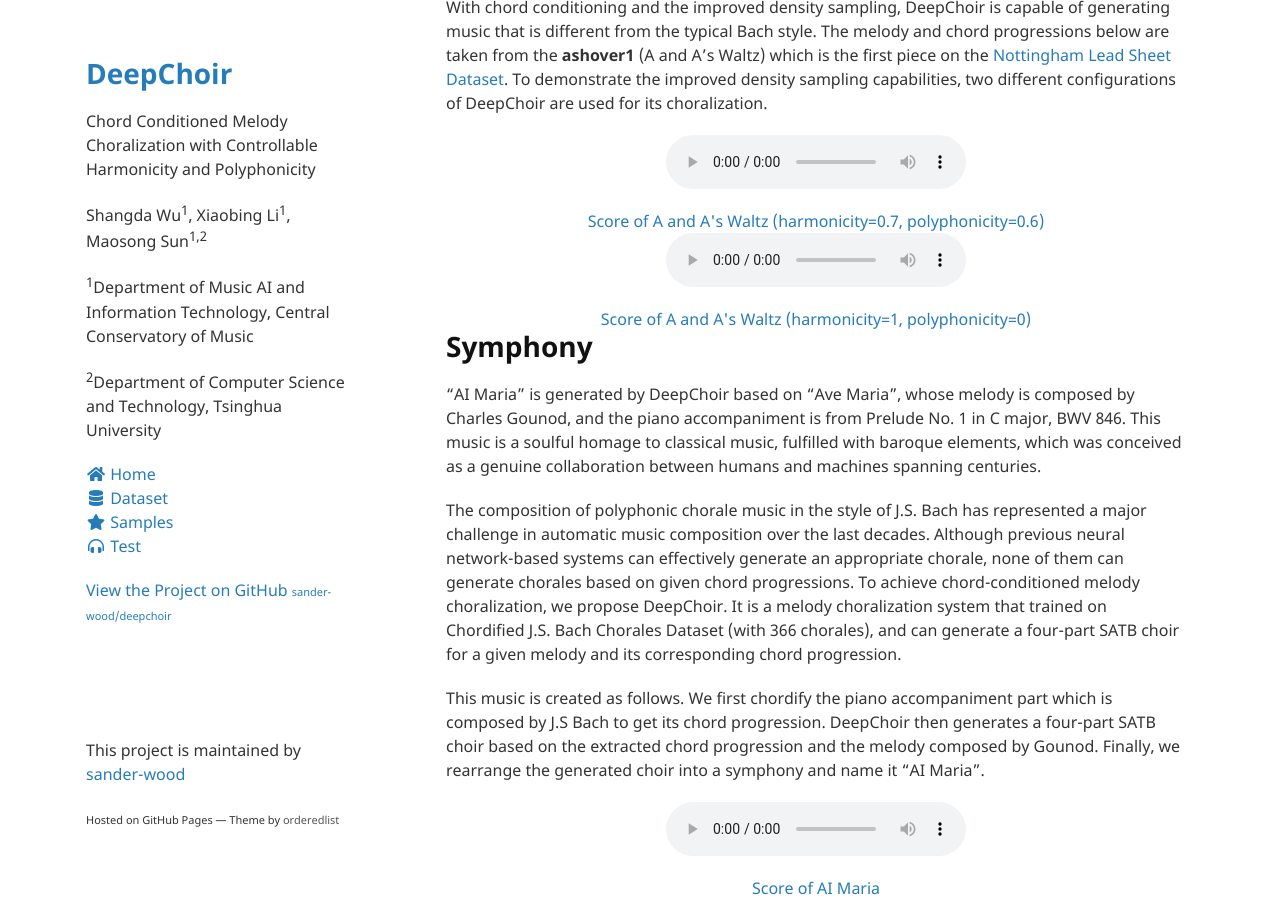
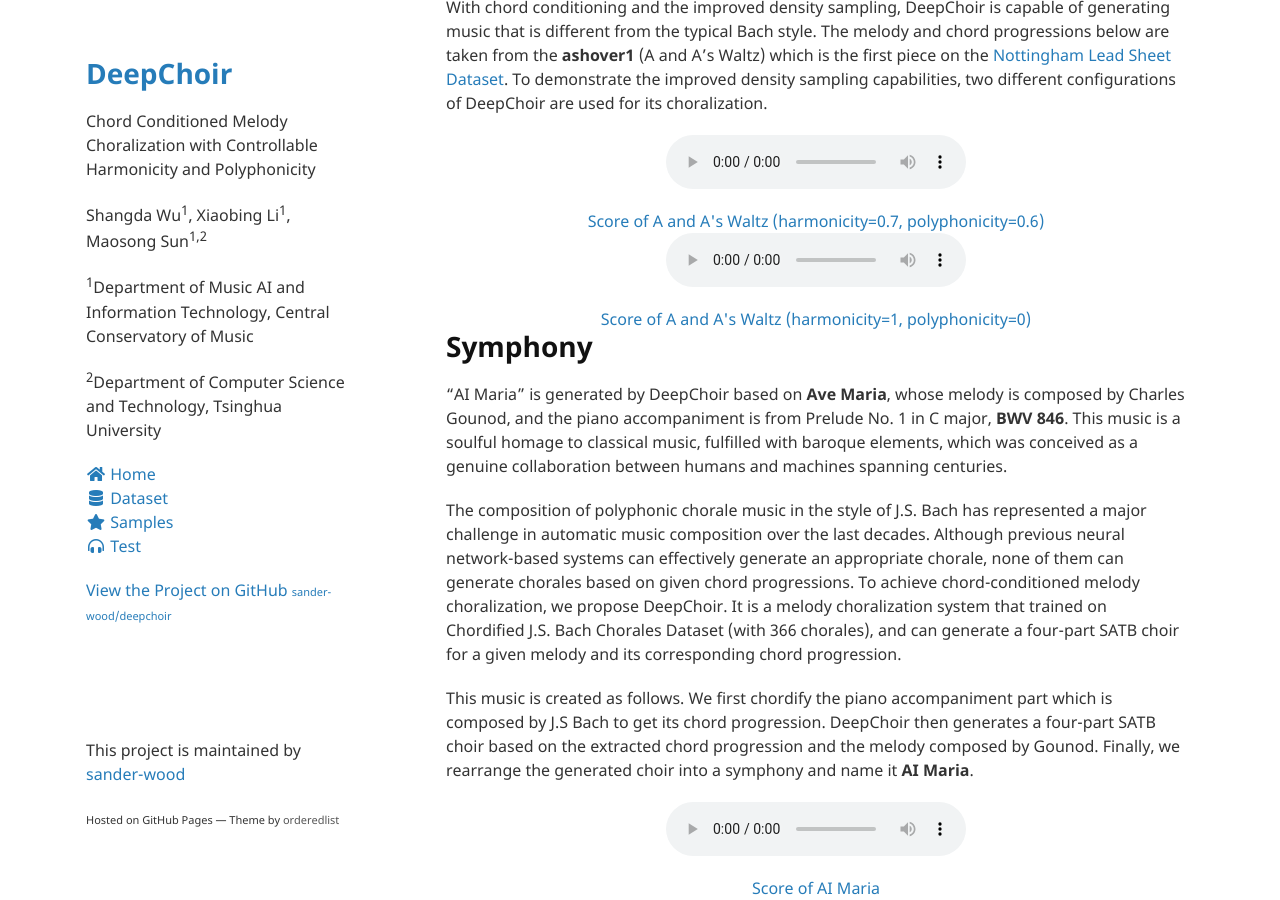
Before and after one commit to sander-wood/deepchoir, a Jekyll site: the page built from samples.md, in a window 1280 px wide and 900 px high, scrolled down 619 px. Built offline with Jekyll 4.4.1, drawn with Linux system fonts in a browser that asks for light colours; nearby versions of some CDN libraries.

```diff
--- a/samples.md
+++ b/samples.md
@@ -28,11 +28,11 @@ With chord conditioning and the improved density sampling, DeepChoir is capable
 
 # Symphony
 
-"AI Maria" is generated by DeepChoir based on "Ave Maria", whose melody is composed by Charles Gounod, and the piano accompaniment is from Prelude No. 1 in C major, BWV 846. This music is a soulful homage to classical music, fulfilled with baroque elements, which was conceived as a genuine collaboration between humans and machines spanning centuries.
+"AI Maria" is generated by DeepChoir based on **Ave Maria**, whose melody is composed by Charles Gounod, and the piano accompaniment is from Prelude No. 1 in C major, **BWV 846**. This music is a soulful homage to classical music, fulfilled with baroque elements, which was conceived as a genuine collaboration between humans and machines spanning centuries.
 
 The composition of polyphonic chorale music in the style of J.S. Bach has represented a major challenge in automatic music composition over the last decades. Although previous neural network-based systems can effectively generate an appropriate chorale, none of them can generate chorales based on given chord progressions. To achieve chord-conditioned melody choralization, we propose DeepChoir. It is a melody choralization system that trained on Chordified J.S. Bach Chorales Dataset (with 366 chorales), and can generate a four-part SATB choir for a given melody and its corresponding chord progression.
 
-This music is created as follows. We first chordify the piano accompaniment part which is composed by J.S Bach to get its chord progression. DeepChoir then generates a four-part SATB choir based on the extracted chord progression and the melody composed by Gounod. Finally, we rearrange the generated choir into a symphony and name it "AI Maria".
+This music is created as follows. We first chordify the piano accompaniment part which is composed by J.S Bach to get its chord progression. DeepChoir then generates a four-part SATB choir based on the extracted chord progression and the melody composed by Gounod. Finally, we rearrange the generated choir into a symphony and name it **AI Maria**.
 
 <audio id="audio_5" src="samples/symphony/AI Maria.mp3" type="audio/mpeg" controls controlsList="nodownload">Your browser does not support the audio element.</audio>
 <center><a id="score_5" href="samples/symphony/AI Maria.pdf" target="_blank">Score of AI Maria</a></center>
```
